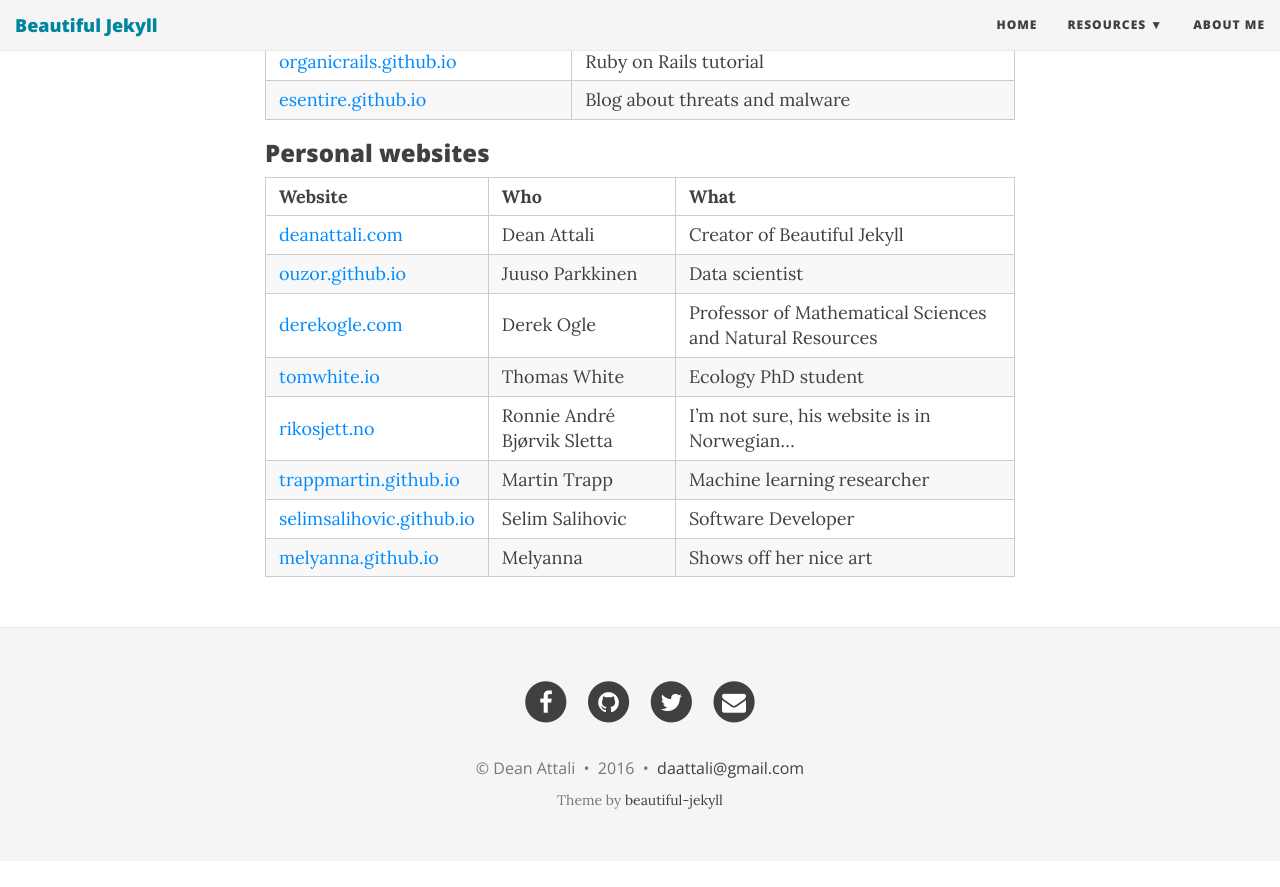
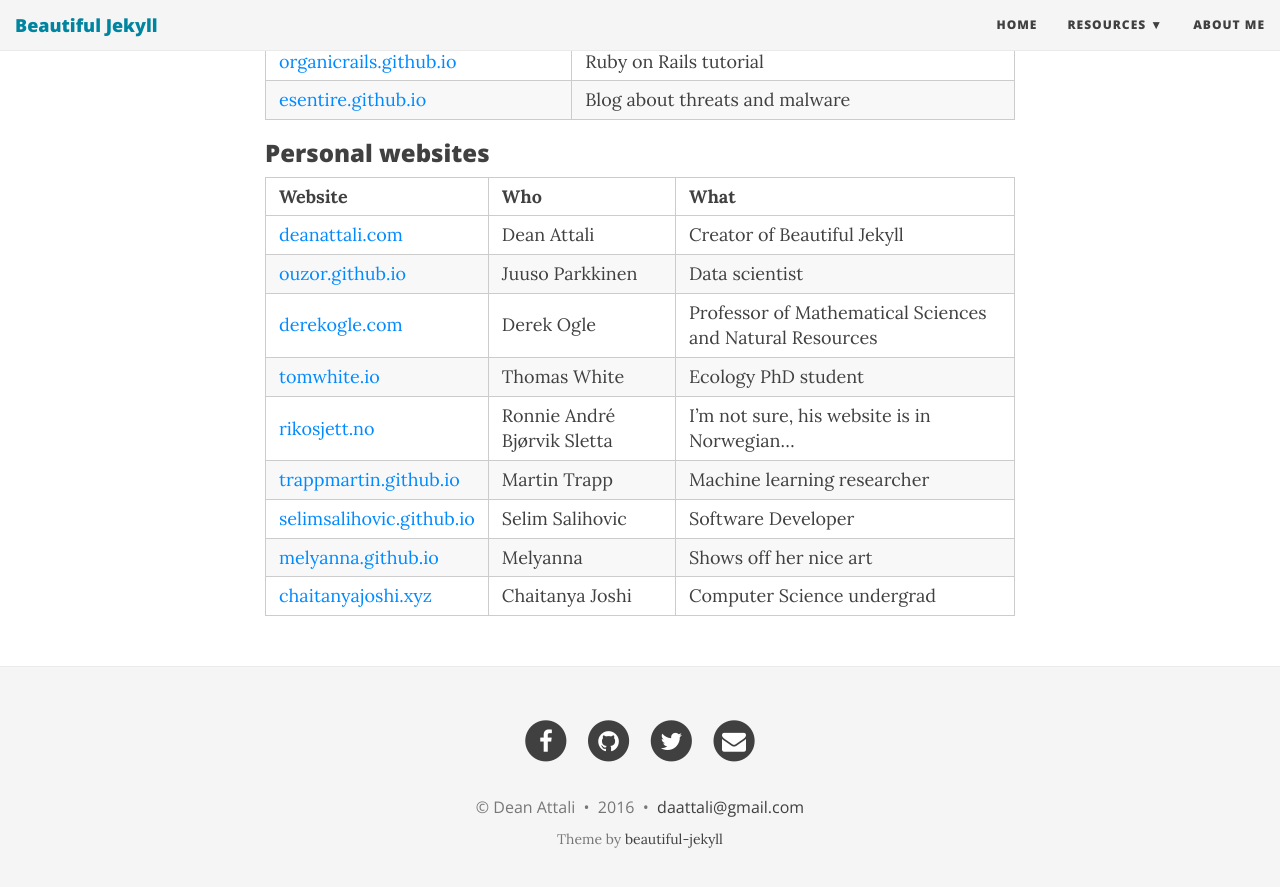
Before and after one commit to sermons/sermons.github.io, a Jekyll site: the page built from featured-users.md, in a window 1280 px wide and 900 px high, scrolled down 736 px. Shown: the top 887 px of the window. Built offline with Jekyll 4.4.1, drawn with Linux system fonts in a browser that asks for light colours; nearby versions of some CDN libraries; before the commit the page ends 1597 px from its top, so only the background shows below that.

Commit message:
add requested user to featured users

```diff
--- a/featured-users.md
+++ b/featured-users.md
@@ -32,3 +32,4 @@
 | [trappmartin.github.io](http://trappmartin.github.io) | Martin Trapp | Machine learning researcher |
 | [selimsalihovic.github.io](http://selimsalihovic.github.io) | Selim Salihovic | Software Developer |
 | [melyanna.github.io](http://melyanna.github.io/) | Melyanna | Shows off her nice art |
+| [chaitanyajoshi.xyz](http://chaitanyajoshi.xyz/) | Chaitanya Joshi | Computer Science undergrad |
```
